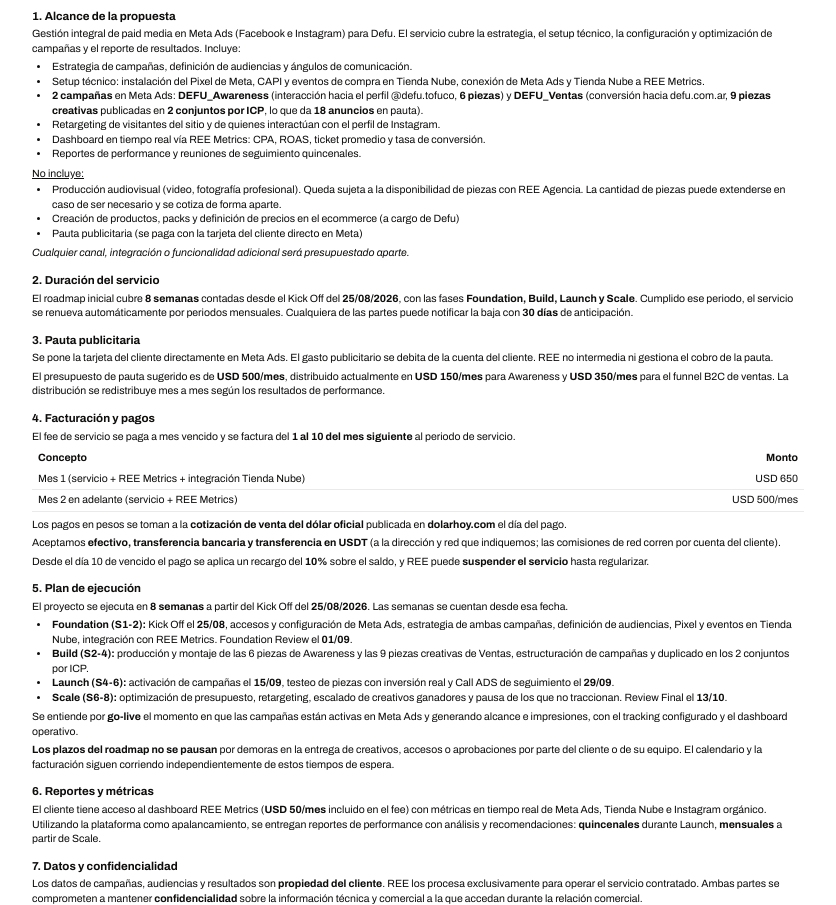
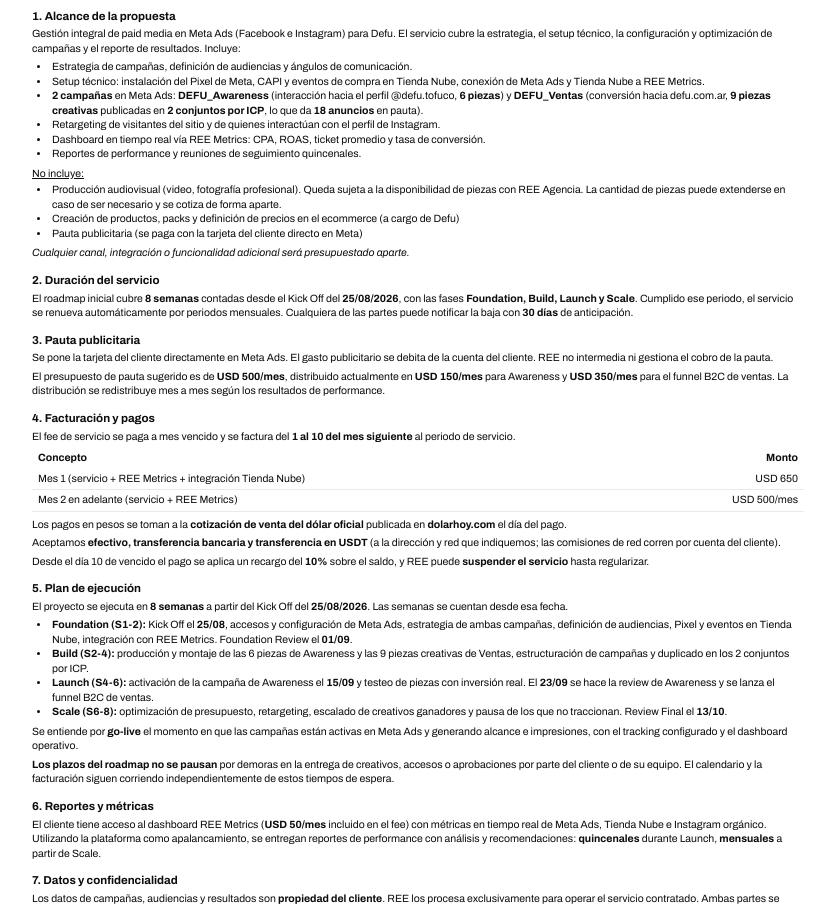
Before and after one commit to jonaaguidi/growth-skills, a website: page proposal_skill_f1/clients/defu/acuerdo-defu.html in a window 1280 px wide. Shown: the part 199-1104 px from the top of the page, without its empty margins (222-1058 px from the left). Drawn offline with Linux system fonts and the light colour scheme.

Commit message:
Fix DEFU Launch milestones: no ads call on 29/09
El 23/09 se hizo la review de Awareness y se lanzo el funnel B2C.
No hay Call ADS el 29/09.

```diff
--- a/proposal_skill_f1/clients/defu/acuerdo-defu.html
+++ b/proposal_skill_f1/clients/defu/acuerdo-defu.html
@@ -127,7 +127,7 @@
 <ul style="margin:0 0 5px;padding-left:18px;list-style-type:disc">
 <li style="margin-bottom:0;line-height:1.38;padding-left:2px"><strong>Foundation (S1-2):</strong> Kick Off el <strong>25/08</strong>, accesos y configuración de Meta Ads, estrategia de ambas campañas, definición de audiencias, Pixel y eventos en Tienda Nube, integración con REE Metrics. Foundation Review el <strong>01/09</strong>.</li>
 <li style="margin-bottom:0;line-height:1.38;padding-left:2px"><strong>Build (S2-4):</strong> producción y montaje de las 6 piezas de Awareness y las 9 piezas creativas de Ventas, estructuración de campañas y duplicado en los 2 conjuntos por ICP.</li>
-<li style="margin-bottom:0;line-height:1.38;padding-left:2px"><strong>Launch (S4-6):</strong> activación de campañas el <strong>15/09</strong>, testeo de piezas con inversión real y Call ADS de seguimiento el <strong>29/09</strong>.</li>
+<li style="margin-bottom:0;line-height:1.38;padding-left:2px"><strong>Launch (S4-6):</strong> activación de la campaña de Awareness el <strong>15/09</strong> y testeo de piezas con inversión real. El <strong>23/09</strong> se hace la review de Awareness y se lanza el funnel B2C de ventas.</li>
 <li style="margin-bottom:0;line-height:1.38;padding-left:2px"><strong>Scale (S6-8):</strong> optimización de presupuesto, retargeting, escalado de creativos ganadores y pausa de los que no traccionan. Review Final el <strong>13/10</strong>.</li>
 </ul>
 <p style="margin:0 0 4px;line-height:1.38">Se entiende por <strong>go-live</strong> el momento en que las campañas están activas en Meta Ads y generando alcance e impresiones, con el tracking configurado y el dashboard operativo.</p>
```
Also changed, not shown: proposal_skill_f1/clients/defu/gen.mts.
